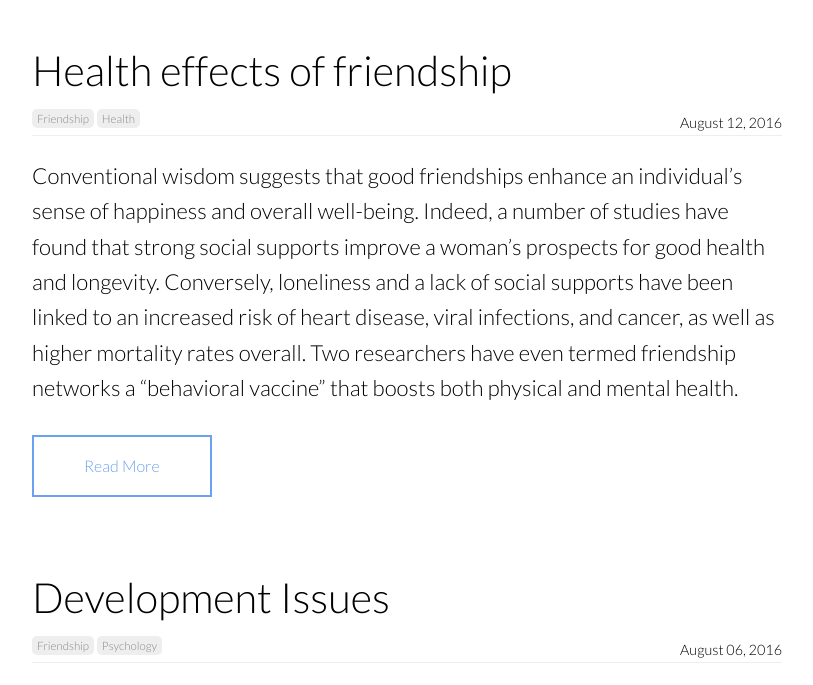
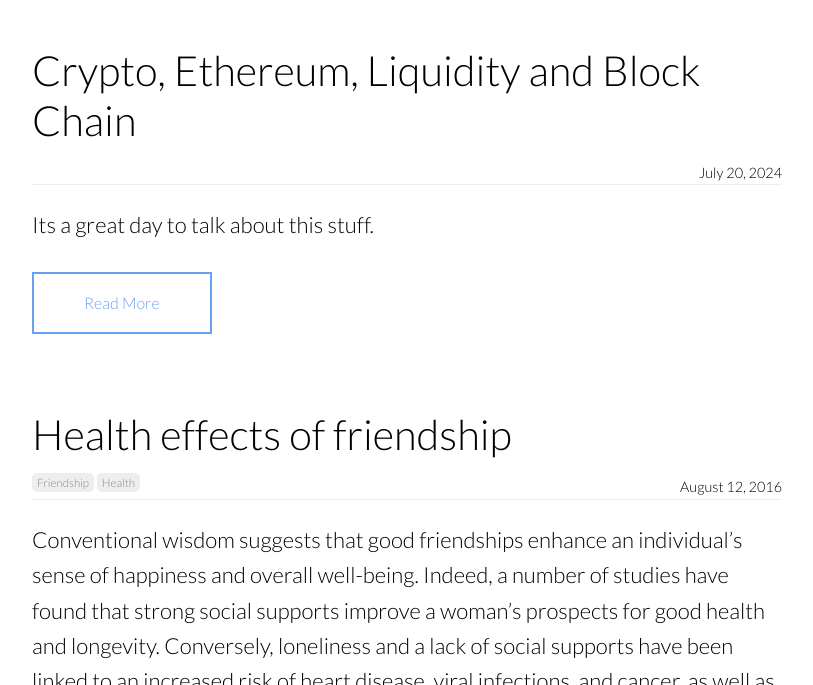
Before and after one commit to scaperothian/diamondhands-demo, a Jekyll site: the page built from blog/index.html, in a window 1280 px wide and 900 px high, scrolled down 689 px, cut to the strip 215-900 px from the top of the window. Shown: the whole strip, without its empty margins (233-1046 px from the left). Built offline with Jekyll 4.4.1, drawn with Linux system fonts in a browser that asks for light colours; nearby versions of some CDN libraries; the list of posts is cut into pages by our own code.

Commit message:
Updated 2 files via CloudCannon.

```diff
--- a/_drafts/crypto-ethereum-liquidity-and-block-chain.md
+++ b/_posts/2024-07-20-crypto-ethereum-liquidity-and-block-chain.md
@@ -6,3 +6,4 @@
 image:
 author_staff_member: /staff_members/jack
 ---
+Its a great day to talk about this stuff.
```
